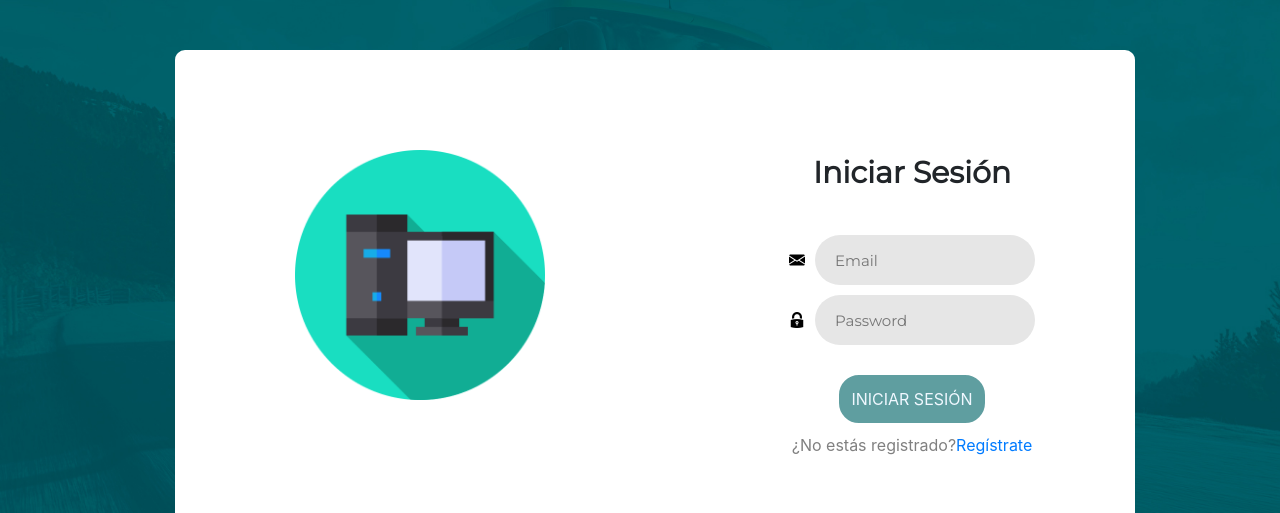
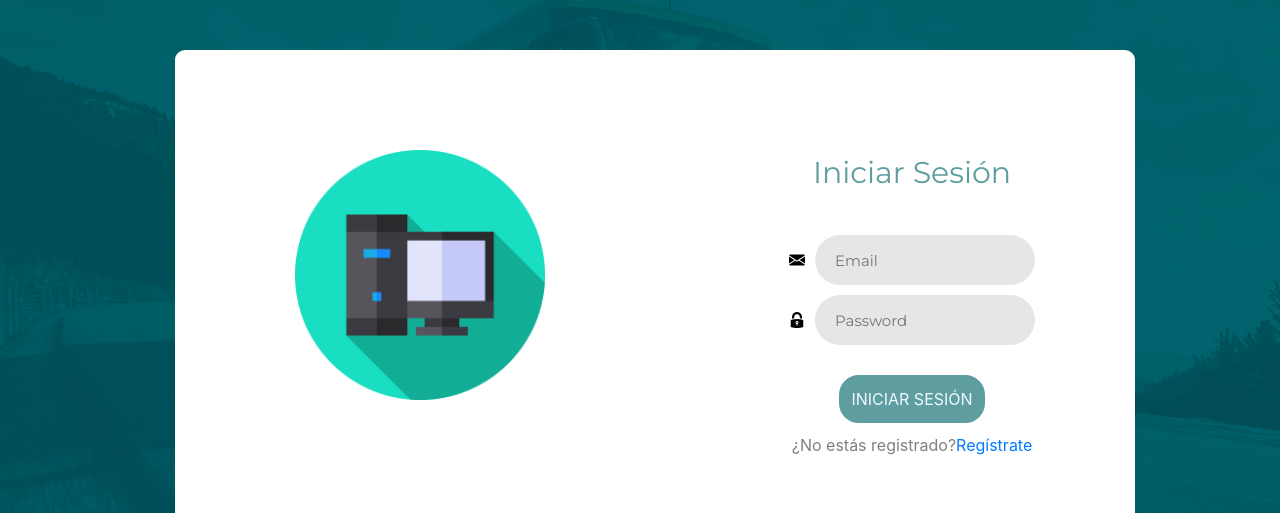
Before and after one commit to 3-GTI-ProyectoMedioAmbiente/WebAngleCorp, a Flask app: page /login in a window 1280 px wide. Shown: the part 200-713 px from the top of the page. Run offline with Flask 2, Linux system fonts and the light colour scheme; some libraries are stand-ins or nearby versions; some web fonts are replaced.

Commit message:
Cambios letras

```diff
--- a/src/static/css/cssGeneral.css
+++ b/src/static/css/cssGeneral.css
@@ -174,7 +174,7 @@ nav.navbar ul.navbar-nav li.nav-item a.nav-link:hover {
 }
 .tituloFormularioLogin{
     font-family: 'Montserrat', sans-serif;
-    font-weight: 700;
+    color: cadetblue;
     font-size: 30px;
     margin-bottom: 30px;
 }
```
Also changed, not shown: 1 other file.
